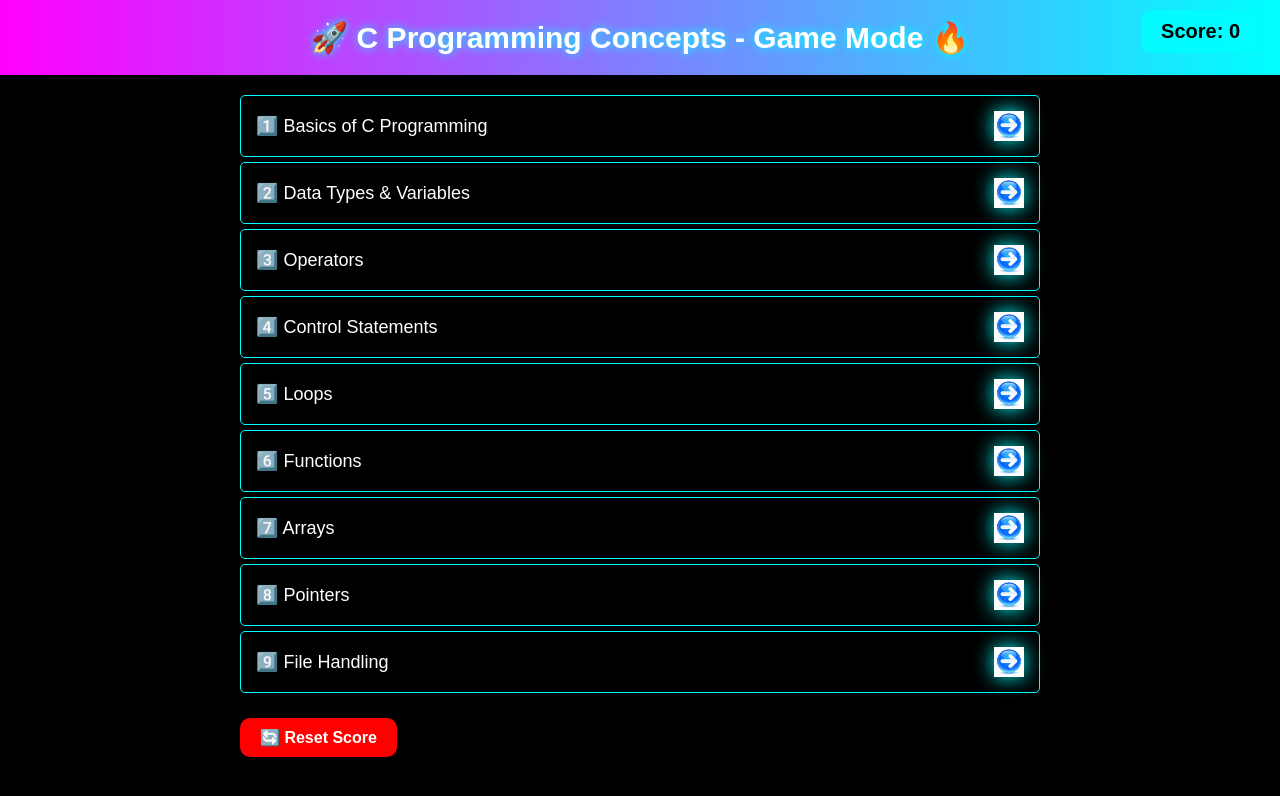
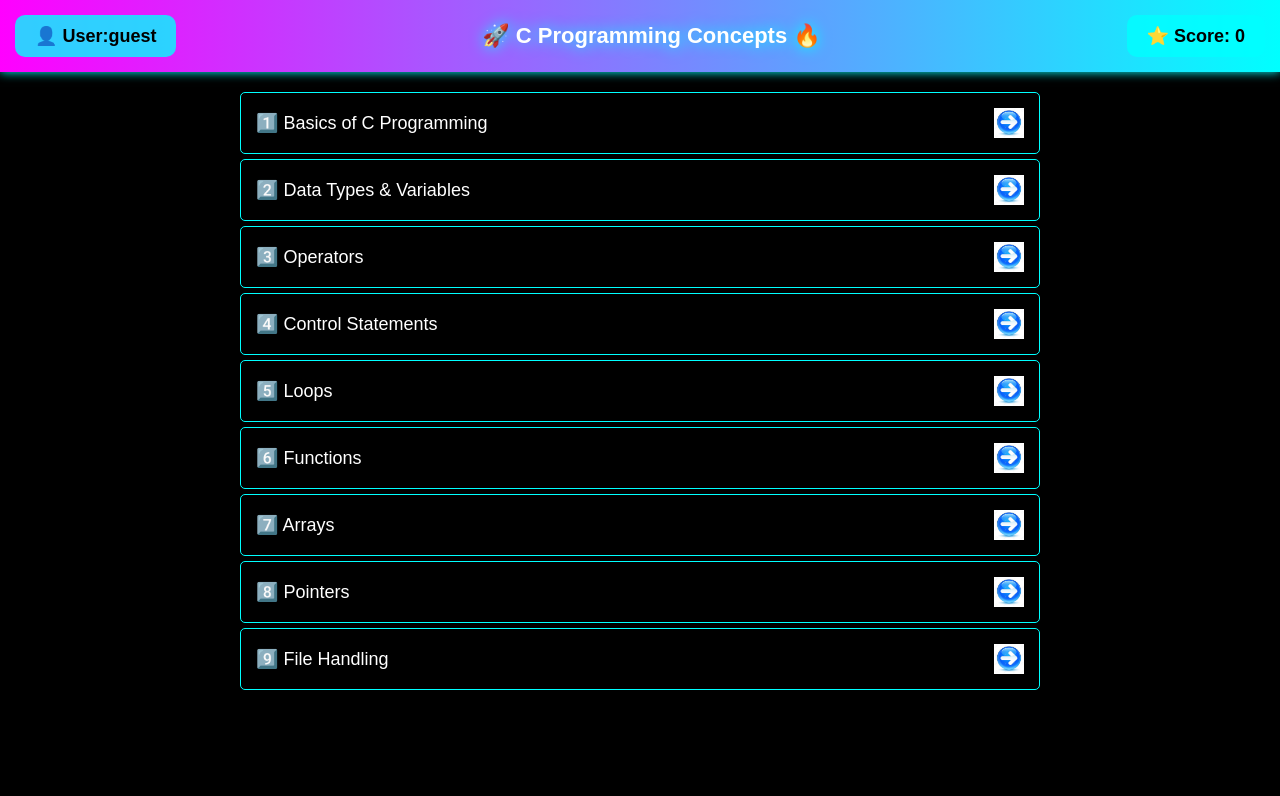
Before and after one commit to arpitanagpure1/c-learning-project, a website: page concept.html in a window 1280 px wide. Drawn offline with Linux system fonts and the light colour scheme.

Commit message:
Add files via upload

```diff
--- a/concept.html
+++ b/concept.html
@@ -7,46 +7,59 @@
     <style>
         * {
             box-sizing: border-box;
+            margin: 0;
+            padding: 0;
         }
 
         body {
             font-family: 'Orbitron', sans-serif;
-            margin: 0;
-            padding: 0;
             background: black;
             color: white;
             text-align: center;
-            overflow-y: auto;
-            height: auto;
+        }
+
+        .navbar {
+            display: flex;
+            justify-content: space-between;
+            align-items: center;
+            background: linear-gradient(90deg, #ff00ff, #00ffff);
+            padding: 15px;
+            box-shadow: 0 0 10px cyan;
+            position: relative;
+        }
+
+
+        .user-info {
+            font-size: 18px;
+            font-weight: bold;
+            background: rgba(0, 255, 255, 0.8);
+            color: black;
+            padding: 10px 20px;
+            border-radius: 10px;
+        }
+         .navbar-center {
+           font-size: 22px;
+            font-weight: bold;
+            text-shadow: 0 0 15px cyan;
+            flex-grow: 1;
+            text-align: center;
+
+        }
+
+
+        .score {
+            font-size: 18px;
+            font-weight: bold;
+            background: rgba(0, 255, 255, 0.8);
+            color: black;
+            padding: 10px 20px;
+            border-radius: 10px;
         }
 
         .container {
             max-width: 800px;
             margin: 20px auto;
             text-align: left;
-            padding-bottom: 50px;
-        }
-
-        h1 {
-            background: linear-gradient(90deg, #ff00ff, #00ffff);
-            color: white;
-            padding: 20px;
-            margin: 0;
-            font-size: 30px;
-            text-shadow: 0px 0px 10px cyan;
-            position: relative;
-        }
-
-        .score {
-            position: absolute;
-            top: 10px;
-            right: 20px;
-            background: rgba(0, 255, 255, 0.8);
-            color: black;
-            padding: 10px 20px;
-            border-radius: 10px;
-            font-size: 20px;
-            font-weight: bold;
         }
 
         .accordion {
@@ -58,98 +71,82 @@
             border: 1px solid cyan;
             text-align: left;
             font-size: 18px;
-            transition: 0.3s;
-            border-radius: 5px;
-            margin-bottom: 5px;
-            position: relative;
             display: flex;
             justify-content: space-between;
             align-items: center;
+            border-radius: 5px;
+            margin-bottom: 5px;
+            transition: 0.3s;
         }
 
         .accordion:hover {
             background: cyan;
             color: black;
-            transform: scale(1.05);
         }
 
         .array-icon {
             cursor: pointer;
             width: 30px;
             height: 30px;
-            transition: transform 0.3s ease, box-shadow 0.3s ease;
-            filter: drop-shadow(0 0 10px cyan);
+            transition: transform 0.3s;
         }
 
         .array-icon:hover {
-            transform: scale(1.2) rotate(10deg);
-            filter: drop-shadow(0 0 15px cyan);
-        }
-
-        /* Reset Button */
-        .reset-btn {
-            margin-top: 20px;
-            padding: 10px 20px;
-            font-size: 16px;
-            font-weight: bold;
-            background: red;
-            color: white;
-            border: none;
-            border-radius: 10px;
-            cursor: pointer;
-        }
-
-        .reset-btn:hover {
-            background: darkred;
+            transform: scale(1.2);
         }
     </style>
 </head>
 <body>
 
-<h1>🚀 C Programming Concepts - Game Mode 🔥
-    <span class="score">Score: <span id="score">0</span></span>
-</h1>
+<div class="navbar">
+        <span class="user-info">👤 User:guest </span>
+        <span class="navbar-center">🚀 C Programming Concepts 🔥</span>
+        <span class="score">⭐ Score: <span id="score">0</span>
+    </div>
 
 <div class="container">
-    <button class="accordion" onclick="openTopic('level1.html', 1)">1️⃣ Basics of C Programming
-        <img src="image.JPG" class="array-icon">
+    <button class="accordion" onclick="openConcept('notes1.html')">1️⃣ Basics of C Programming
+        <img src="image.JPG" class="array-icon" onclick="openDetails('level1.html', event)">
     </button>
-    <button class="accordion" onclick="openTopic('data.html', 1)">2️⃣ Data Types & Variables
-        <img src="image.JPG" class="array-icon">
+    <button class="accordion" onclick="openConcept('notes2.html')">2️⃣ Data Types & Variables
+        <img src="image.JPG" class="array-icon" onclick="openDetails('data1.html', event)">
     </button>
-    <button class="accordion" onclick="openTopic('operator.html', 1)">3️⃣ Operators
-        <img src="image.JPG" class="array-icon">
+    <button class="accordion" onclick="openConcept('notes3.html')">3️⃣ Operators
+        <img src="image.JPG" class="array-icon" onclick="openDetails('operator1.html', event)">
     </button>
-    <button class="accordion" onclick="openTopic('control.html', 1)">4️⃣ Control Statements
-        <img src="image.JPG" class="array-icon">
+    <button class="accordion" onclick="openConcept('notes4.html')">4️⃣ Control Statements
+        <img src="image.JPG" class="array-icon" onclick="openDetails('control1.html', event)">
     </button>
-    <button class="accordion" onclick="openTopic('loop.html', 1)">5️⃣ Loops
-        <img src="image.JPG" class="array-icon">
+    <button class="accordion" onclick="openConcept('notes5.html')">5️⃣ Loops
+        <img src="image.JPG" class="array-icon" onclick="openDetails('loop1.html', event)">
     </button>
-    <button class="accordion" onclick="openTopic('function.html', 1)">6️⃣ Functions
-        <img src="image.JPG" class="array-icon">
+    <button class="accordion" onclick="openConcept('notes6.html')">6️⃣ Functions
+        <img src="image.JPG" class="array-icon" onclick="openDetails('function1.html', event)">
     </button>
-    <button class="accordion" onclick="openTopic('array.html', 1)">7️⃣ Arrays
-        <img src="image.JPG" class="array-icon">
+    <button class="accordion" onclick="openConcept('notes7.html')">7️⃣ Arrays
+        <img src="image.JPG"class="array-icon" onclick="openDetails('array1.html', event)">
     </button>
-    <button class="accordion" onclick="openTopic('pointer.html', 1)">8️⃣ Pointers
-        <img src="image.JPG" class="array-icon">
+    <button class="accordion" onclick="openConcept('notes8.html')">8️⃣ Pointers
+        <img src="image.JPG" class="array-icon" onclick="openDetails('pointer1.html', event)">
     </button>
-    <button class="accordion" onclick="openTopic('filehand.html', 3)">9️⃣ File Handling
-        <img src="image.JPG" class="array-icon">
+    <button class="accordion" onclick="openConcept('notes9.html')">9️⃣ File Handling
+        <img src="image.JPG" class="array-icon" onclick="openDetails('file1.html', event)">
     </button>
-
-    <!-- Reset Button -->
-    <button class="reset-btn" onclick="resetScore()">🔄 Reset Score</button>
 </div>
 
 <script>
-    // Load score when the page loads
+
 document.addEventListener("DOMContentLoaded", function () {
+    // Fetch username from localStorage
+    const username = localStorage.getItem("username") || "Guest";
+    document.getElementById("username").innerText = `User: ${username}`;
+
+    // Fetch saved score or set it to 0 if not found
     let savedScore = localStorage.getItem("userScore") || 0;
     document.getElementById("score").innerText = savedScore;
 });
 
+// Function to update score
 function updateScore(newPoints) {
     let currentScore = localStorage.getItem("userScore") || 0;
     currentScore = parseInt(currentScore) + newPoints;
@@ -157,20 +154,17 @@
     document.getElementById("score").innerText = currentScore;
 }
 
-    function resetScore() {
-        localStorage.setItem("userScore", 0);
-        document.getElementById("score").innerText = "0";
-    }
-
-    function openTopic(page, points) {
-        updateScore(points);
+// Function to open concept page and update score
+function openConcept(page) {
+    updateScore(1);
     window.location.href = page;
 }
 
-    function goToNextConcept(nextConceptURL) {
-        window.location.href = nextConceptURL;
+// Function to open details page without affecting concept navigation
+function openDetails(page, event) {
+    event.stopPropagation(); // Prevent triggering concept click
+    window.location.href = page;
 }
  </script>
-
 </body>
 </html>
```
Lines whose indentation alone changed are shown as unchanged.
